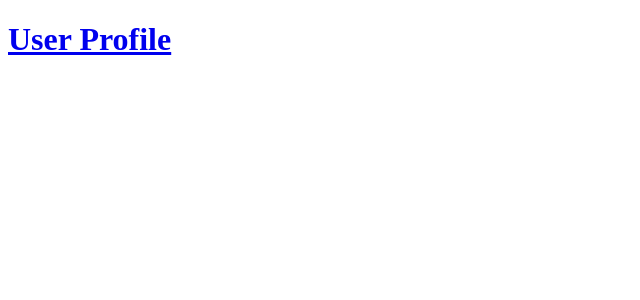
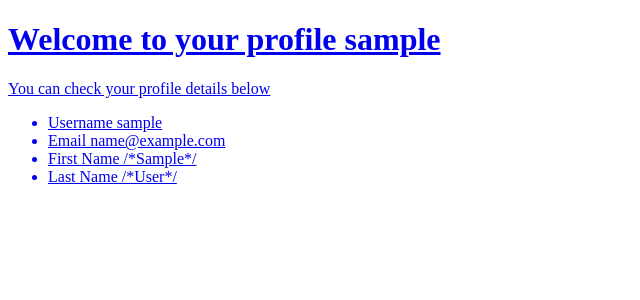
Before and after one commit to zuri-training/Team_87_zuri_fetch_metadata, a Django app: page /profile/1 in a window 1280 px wide. Shown: the part 62-362 px from the top of the page, without its empty margins (0-640 px from the left). Run offline with Django 4.2, Linux system fonts and the light colour scheme; tables that the repository leaves empty hold one stand-in row (values such as "Sample post").

Commit message:
new templates for profile

```diff
--- a/metadata/templates/user_profile.html
+++ b/metadata/templates/user_profile.html
@@ -1,9 +1,25 @@
 {% extends "base.html" %}
+{% block title %}Profile Page{% endblock%}
 
 {% block content %}
+<div class="head">
+    <h1>Welcome to your profile {{user.username}}</h1
+    <p>You can check your profile details below</p>
+    <ul>
+    <li>
+        Username {{user.username}}
+    </li>
+    <li>
+        Email {{user.email}}
+    </li>
+    <li>
+        First Name /*{{user.first_name}}*/
+    </li>
+    <li>
+        Last Name /*{{user.last_name}}*/
+    </li>
+    </ul>
 
-<h1>User Profile</h1>
-
-
+</div>
 
 {% endblock %}
```
